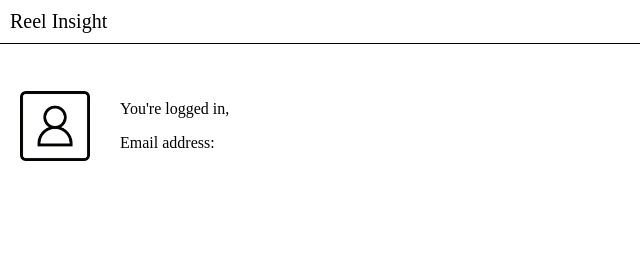
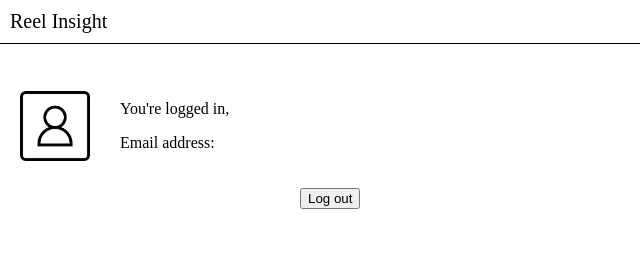
Before and after one commit to Always-Serving-Code/Reel-Insight-V2.0, a React (Vite) app: page /user in a window 1280 px wide. Shown: the top 278 px of the page, without its empty margins (0-640 px from the left). Built offline with nearby package versions, Linux system fonts and the light colour scheme; no server answers.

Commit message:
Add logout button on userAccountPage to link to AuthForm

```diff
--- a/src/components/UserAccountPage.tsx
+++ b/src/components/UserAccountPage.tsx
@@ -2,6 +2,7 @@ import axios from "axios";
 import styles from "../css modules/UserAccountPage.module.css";
 import { useEffect, useState } from "react";
 import avatar from "../assets/images/people.png";
+import { Link, Navigate } from "react-router-dom";
 
 export default function UserAccountPage() {
   const [userData, setUserData] = useState("");
@@ -14,6 +15,7 @@ export default function UserAccountPage() {
   }, []);
 
   return (
+    <>
       <div className={styles.container}>
         <img className={styles.avatar} src={avatar} alt="Avatar image" />
         <section className={styles.info}>
@@ -21,5 +23,9 @@ export default function UserAccountPage() {
           <p>Email address: {userData.email}</p>
         </section>
       </div>
+      <Link to={"/"}>
+        <button className={styles.button}>Log out</button>
+      </Link>
+    </>
   );
 }
--- a/src/css modules/UserAccountPage.module.css
+++ b/src/css modules/UserAccountPage.module.css
@@ -15,3 +15,7 @@
   padding: 10px;
   margin-left: 10px;
 }
+
+.button {
+  margin-left: 300px;
+}
```
Lines whose indentation alone changed are shown as unchanged.
